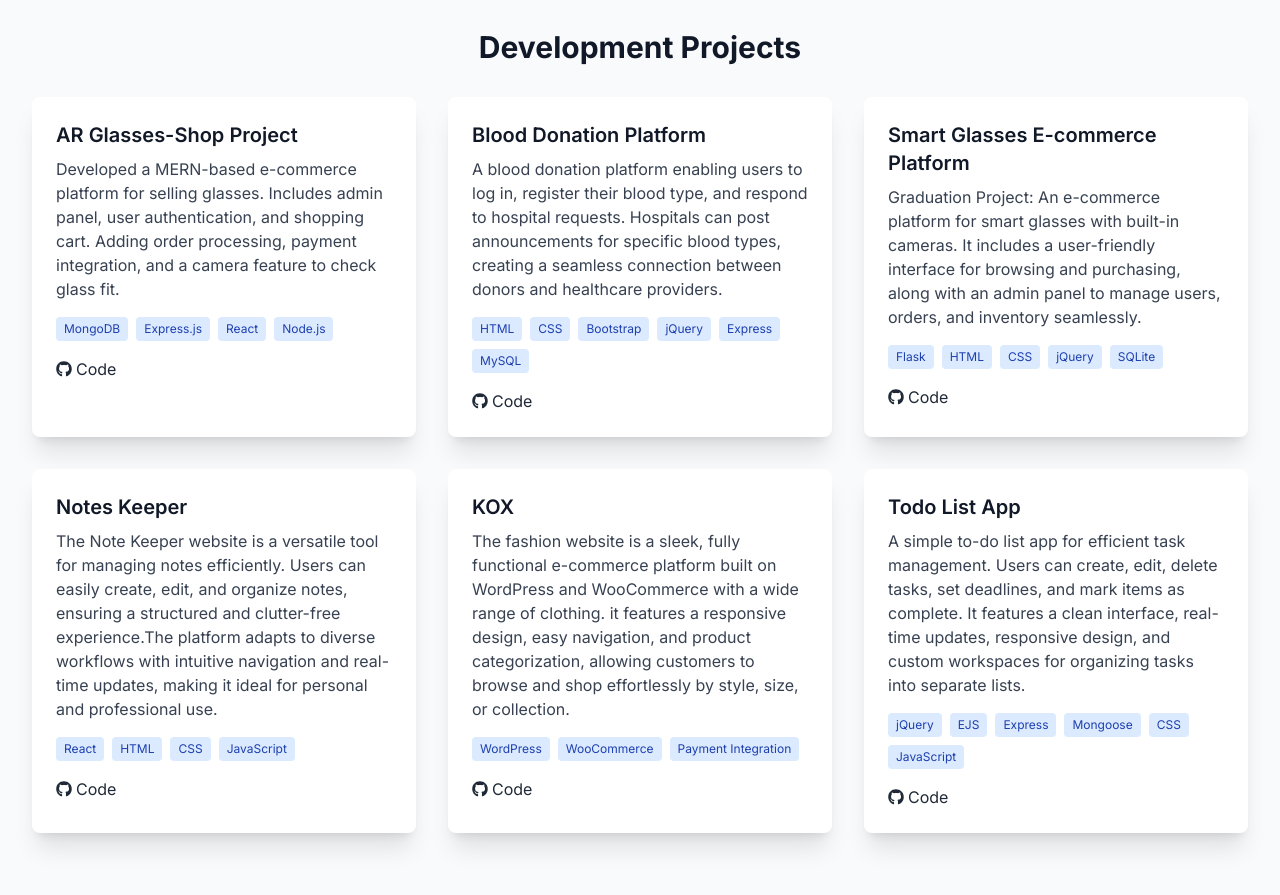
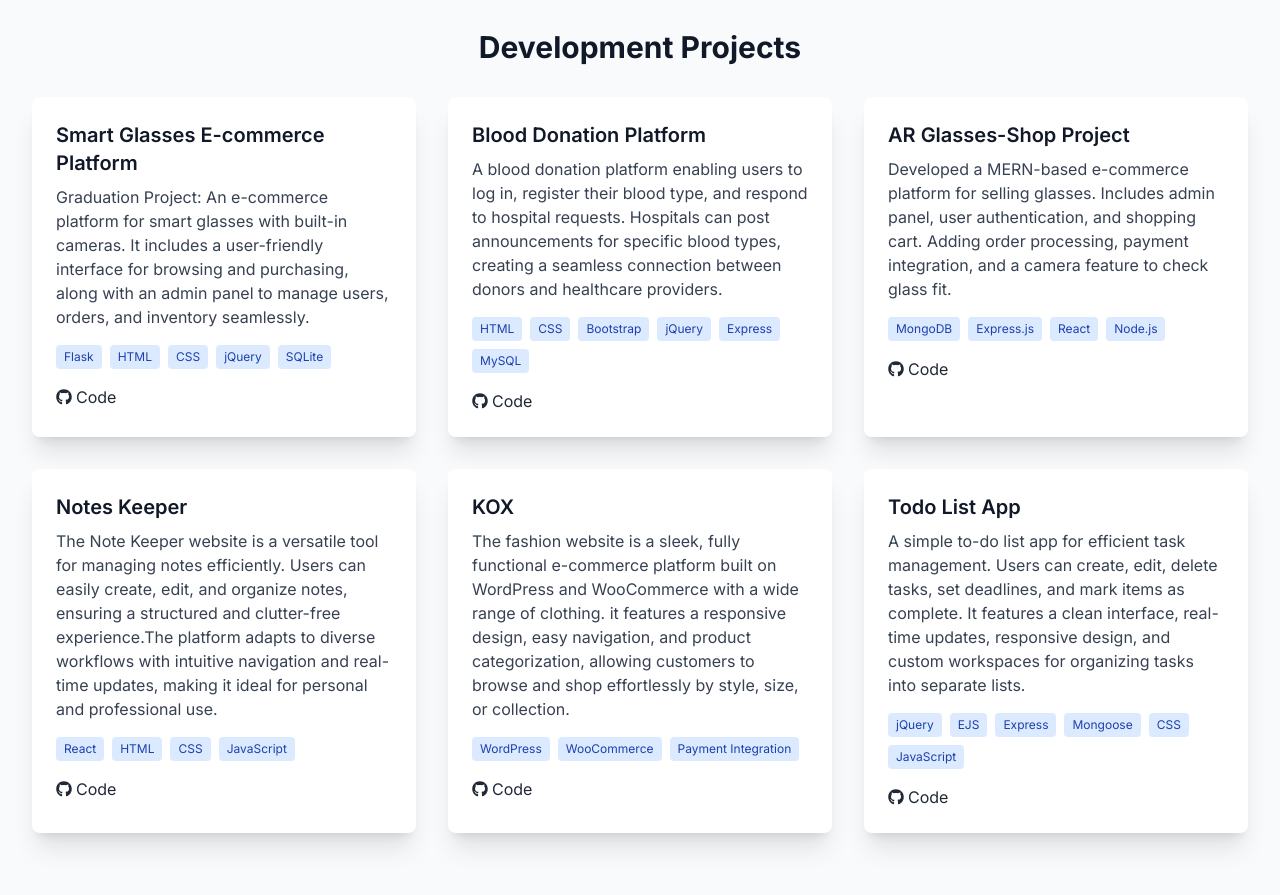
Before and after one commit to George8246/Personal-Webstie, a React (Create React App) app: page / in a window 1280 px wide. Shown: the part 4280-5175 px from the top of the page. Built offline with nearby package versions, Linux system fonts and the light colour scheme.

Commit message:
reorder the projects

```diff
--- a/src/components/sections/Projects.js
+++ b/src/components/sections/Projects.js
@@ -104,22 +104,24 @@
 
   const unpublishedProjects = [
     {
+      title: "Smart Glasses E-commerce Platform",
+      description: "Graduation Project: An e-commerce platform for smart glasses with built-in cameras. It includes a user-friendly interface for browsing and purchasing, along with an admin panel to manage users, orders, and inventory seamlessly.",
+      technologies: ["Flask", "HTML", "CSS", "jQuery", "SQLite"],
+      github: "https://github.com/George8246/Blood-Donation.git"
+    },
+    {
+      title: "Blood Donation Platform",
+      description: "A blood donation platform enabling users to log in, register their blood type, and respond to hospital requests. Hospitals can post announcements for specific blood types, creating a seamless connection between donors and healthcare providers.",
+      technologies: ["HTML", "CSS", "Bootstrap", "jQuery", "Express", "MySQL"],
+      github: "https://github.com/George8246/Blood-Donation.git"
+    },
+    {
       title: "AR Glasses-Shop Project",
       description: "Developed a MERN-based e-commerce platform for selling glasses. Includes admin panel, user authentication, and shopping cart. Adding order processing, payment integration, and a camera feature to check glass fit.",
       technologies: ["MongoDB", "Express.js", "React", "Node.js"],
       github: "https://github.com/George8246/Glasses-AR.git"
     },
     {
-      title: "Blood Donation Platform",
-      description: "A blood donation platform enabling users to log in, register their blood type, and respond to hospital requests. Hospitals can post announcements for specific blood types, creating a seamless connection between donors and healthcare providers.",
-      technologies: ["HTML", "CSS", "Bootstrap", "jQuery", "Express", "MySQL"],
-      github: "https://github.com/George8246/Blood-Donation.git"
-    },{
-      title: "Smart Glasses E-commerce Platform",
-      description: "Graduation Project: An e-commerce platform for smart glasses with built-in cameras. It includes a user-friendly interface for browsing and purchasing, along with an admin panel to manage users, orders, and inventory seamlessly.",
-      technologies: ["Flask", "HTML", "CSS", "jQuery", "SQLite"],
-      github: "https://github.com/George8246/Blood-Donation.git"
-    },{
       title: "Notes Keeper",
       description: "The Note Keeper website is a versatile tool for managing notes efficiently. Users can easily create, edit, and organize notes, ensuring a structured and clutter-free experience.The platform adapts to diverse workflows with intuitive navigation and real-time updates, making it ideal for personal and professional use.",
       technologies: ["React", "HTML", "CSS", "JavaScript"],
```
